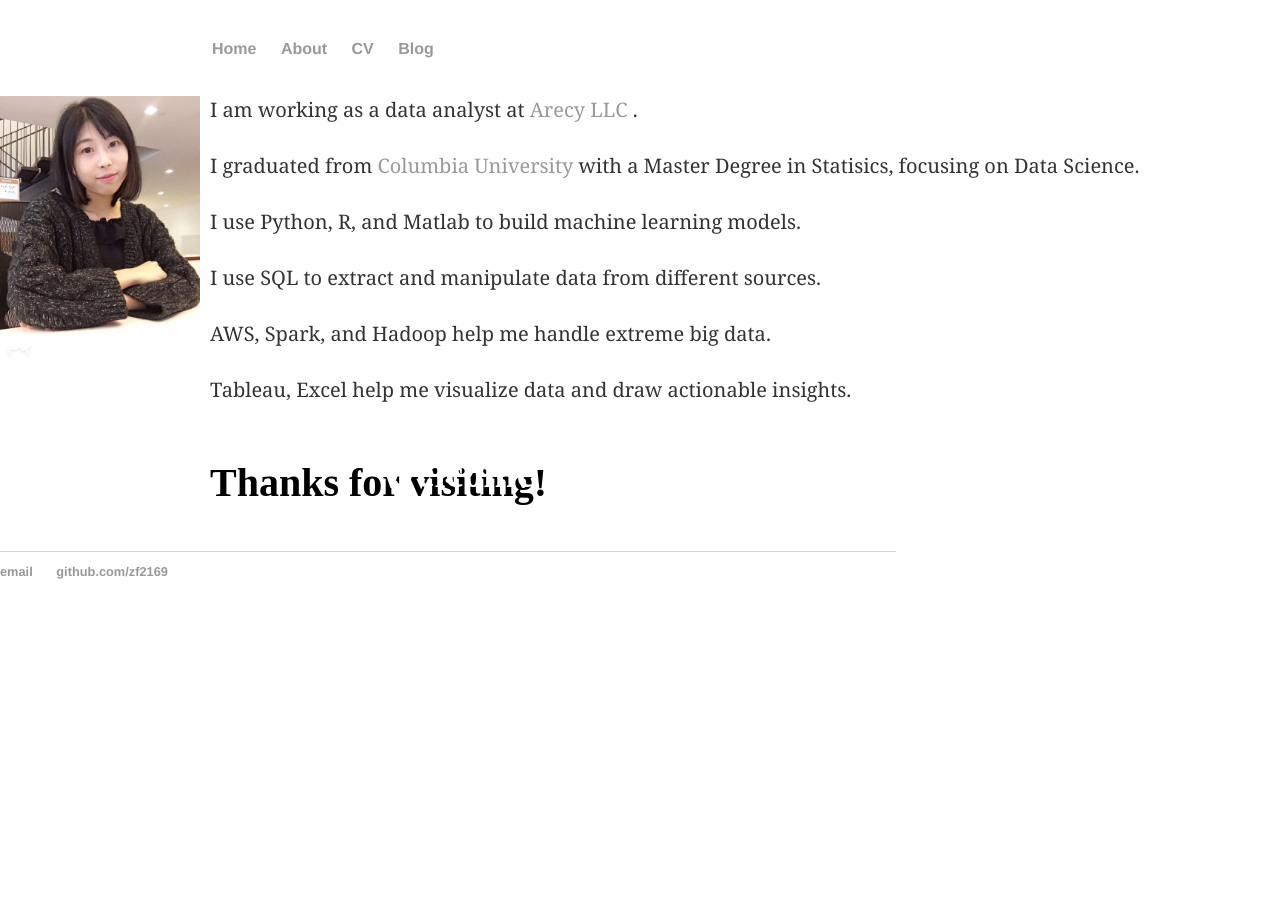
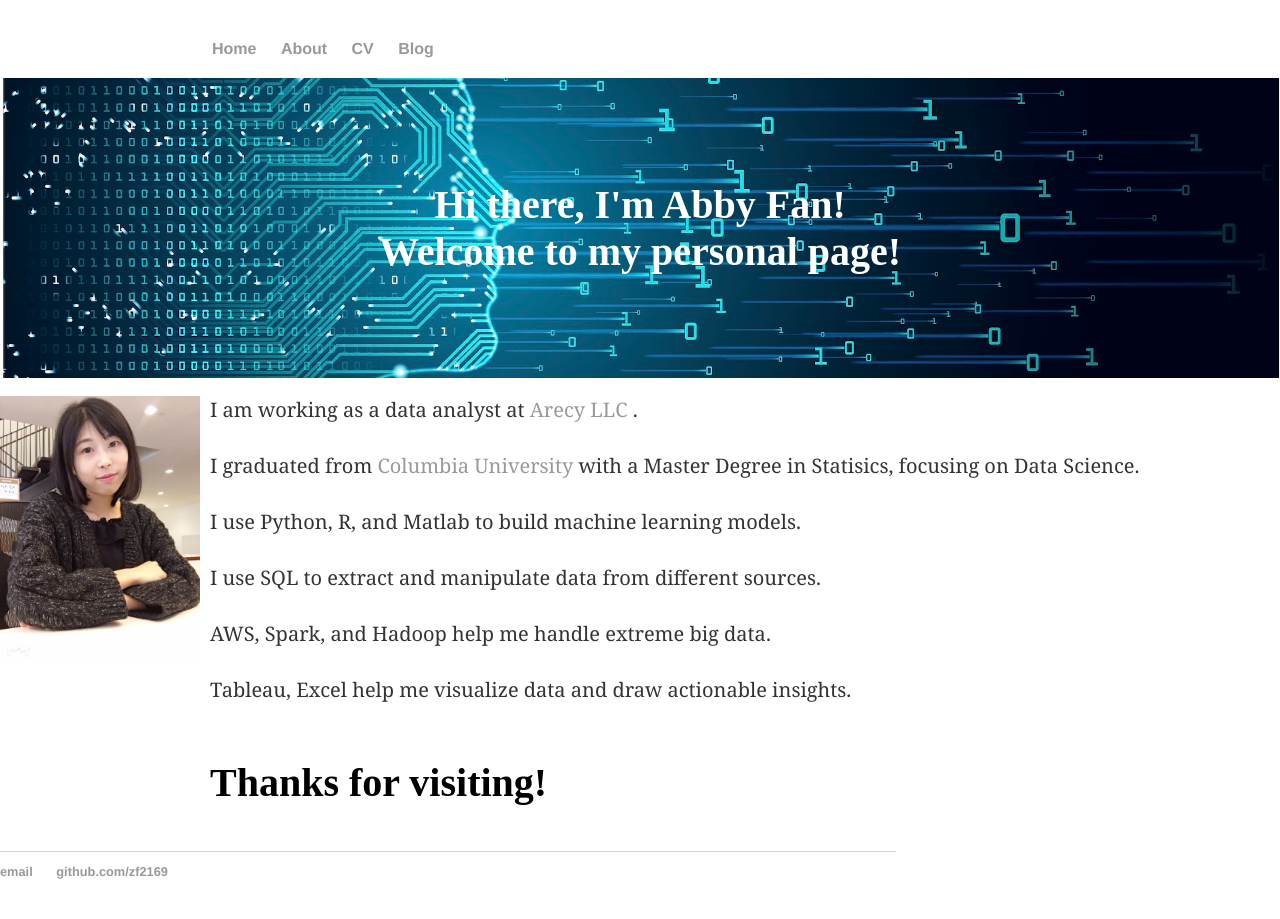
Before and after one commit to zf2169/zf2169.github.io, a Jekyll site: the page built from index.html, in a window 1280 px wide. Built offline with Jekyll 4.4.1, drawn with Linux system fonts in a browser that asks for light colours.

Commit message:
Update index.html

```diff
--- a/index.html
+++ b/index.html
@@ -3,14 +3,14 @@ layout: default
 title: Abby Fan Personal Website
 ---
 
-<background >
-<div class="hero-image">
+<background>
+<div class="home-image">
   <div class="hero-text">
 	<h1>Hi there, I'm Abby Fan!<br>
 	Welcome to my personal page!</h1>
   </div>
 </div>
-</background >
+</background>
 
 <maintext>
 <div class="blurb">
```
